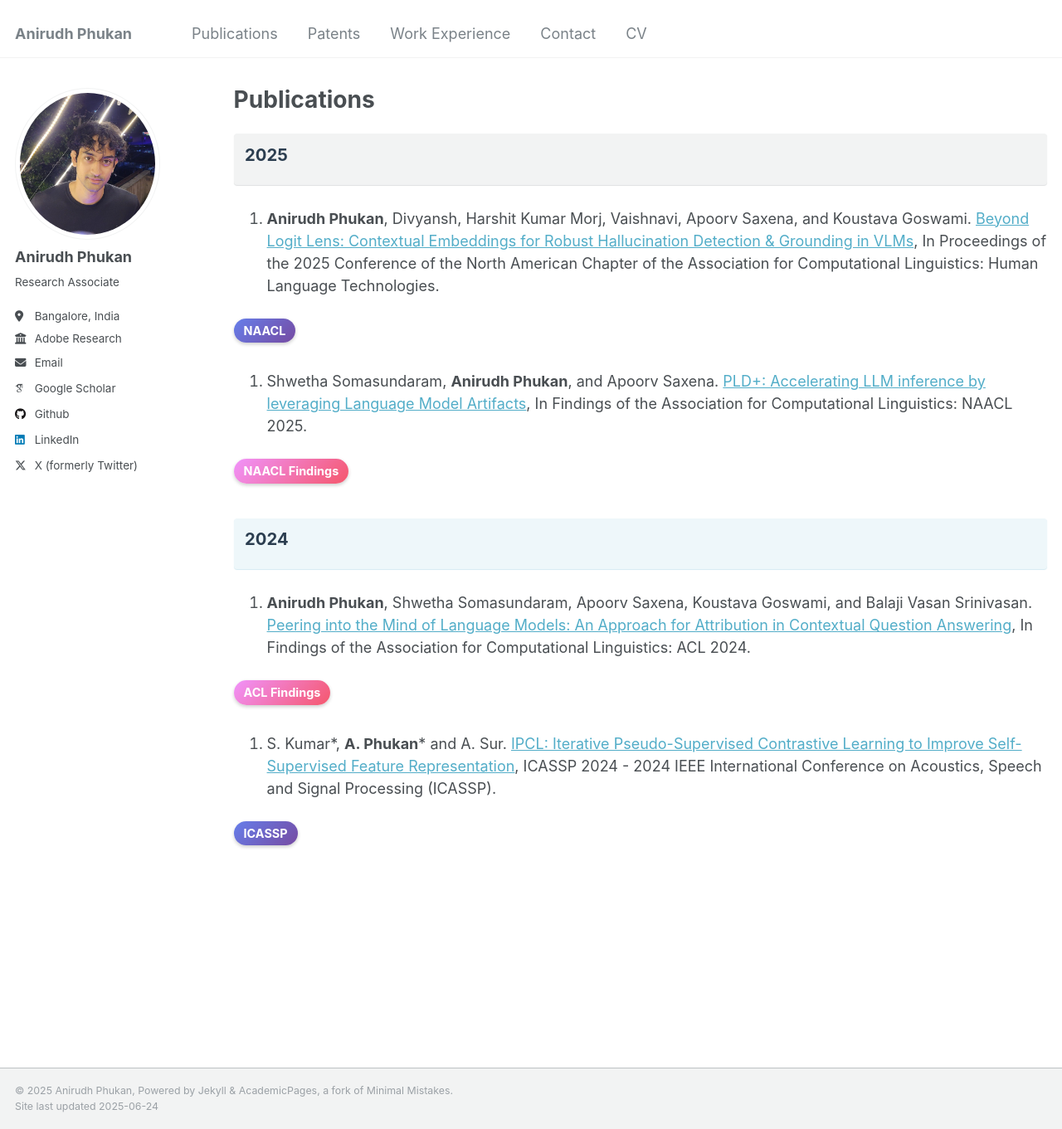
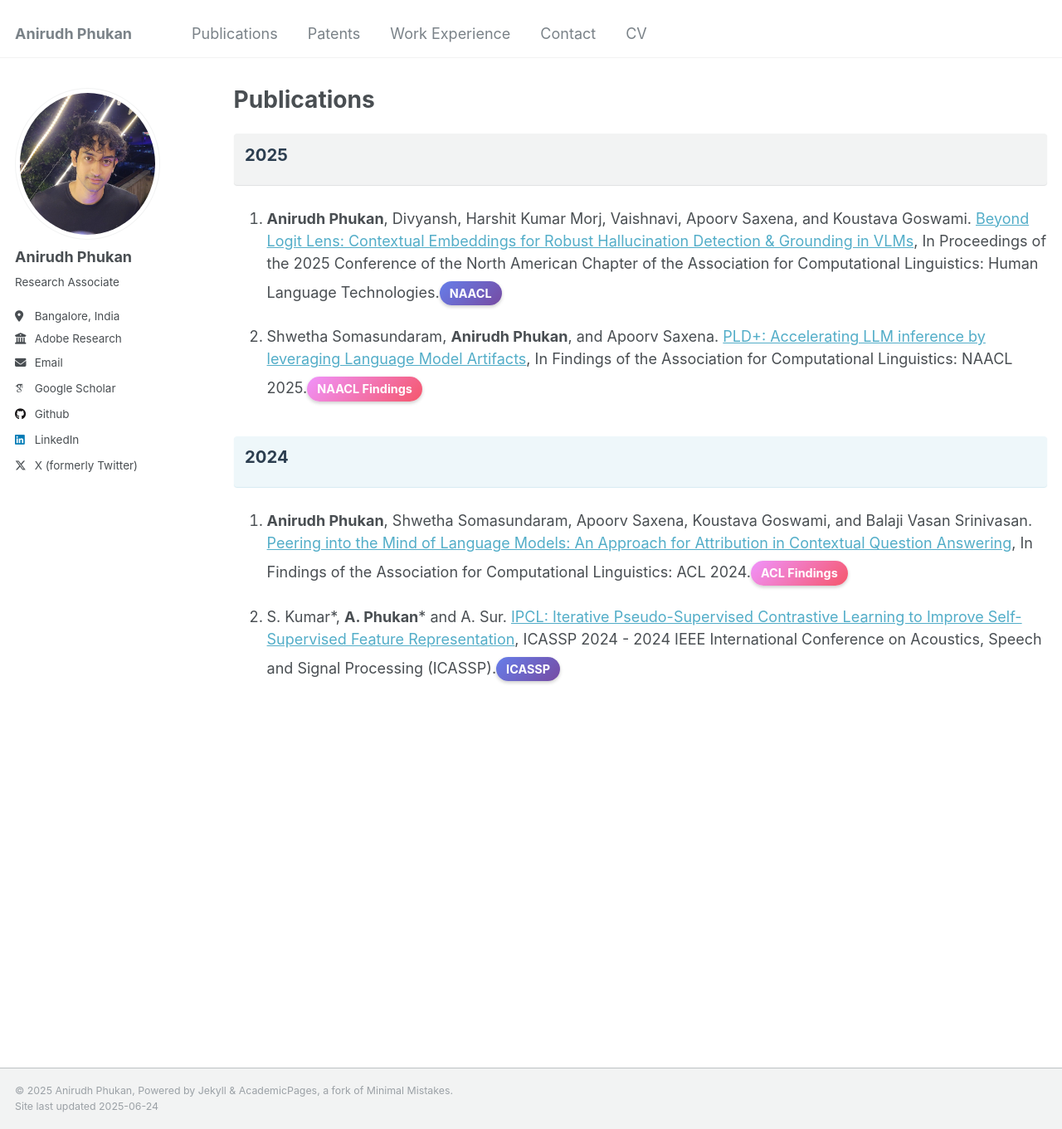
Before and after one commit to Anirudh-Phukan/Anirudh-Phukan.github.io, a Jekyll site: the page built from _pages/publications.md, in a window 1280 px wide and 1361 px high. Shown: the whole window at 83% size. Built offline with Jekyll 4.4.1, drawn with Linux system fonts in a browser that asks for light colours; some web fonts are replaced.

Commit message:
Updated publications

```diff
--- a/_pages/publications.md
+++ b/_pages/publications.md
@@ -29,25 +29,30 @@ author_profile: true
 <h3 style="margin-top: 0; text-align: left; font-size: 1.5em; color: #2c3e50;">2025</h3>
 </div>
 
-1. **Anirudh Phukan**, Divyansh, Harshit Kumar Morj, Vaishnavi, Apoorv Saxena, and Koustava Goswami. [Beyond Logit Lens: Contextual Embeddings for Robust Hallucination Detection & Grounding in VLMs](https://arxiv.org/abs/2411.19187), In Proceedings of the 2025 Conference of the North American Chapter of the Association for Computational Linguistics: Human Language Technologies.
+<ol>
+<li><strong>Anirudh Phukan</strong>, Divyansh, Harshit Kumar Morj, Vaishnavi, Apoorv Saxena, and Koustava Goswami. <a href="https://arxiv.org/abs/2411.19187">Beyond Logit Lens: Contextual Embeddings for Robust Hallucination Detection & Grounding in VLMs</a>, In Proceedings of the 2025 Conference of the North American Chapter of the Association for Computational Linguistics: Human Language Technologies.
 
 <div class="conference-banner">NAACL</div>
+</li>
 
-2. Shwetha Somasundaram, **Anirudh Phukan**, and Apoorv Saxena. [PLD+: Accelerating LLM inference by leveraging Language Model Artifacts](https://arxiv.org/abs/2412.01447), In Findings of the Association for Computational Linguistics: NAACL 2025.
+<li>Shwetha Somasundaram, <strong>Anirudh Phukan</strong>, and Apoorv Saxena. <a href="https://arxiv.org/abs/2412.01447">PLD+: Accelerating LLM inference by leveraging Language Model Artifacts</a>, In Findings of the Association for Computational Linguistics: NAACL 2025.
 
 <div class="conference-banner findings">NAACL Findings</div>
+</li>
+</ol>
 
 <div class="notice--info" markdown="1">
 <h3 style="margin-top: 0; text-align: left; font-size: 1.5em; color: #2c3e50;">2024</h3>
 </div>
 
-1. **Anirudh Phukan**, Shwetha Somasundaram, Apoorv Saxena, Koustava Goswami, and Balaji Vasan Srinivasan. [Peering into the Mind of Language Models: An Approach for Attribution in Contextual
-Question Answering](https://aclanthology.org/2024.findings-acl.682/), In Findings of the Association for Computational Linguistics: ACL 2024.
+<ol>
+<li><strong>Anirudh Phukan</strong>, Shwetha Somasundaram, Apoorv Saxena, Koustava Goswami, and Balaji Vasan Srinivasan. <a href="https://aclanthology.org/2024.findings-acl.682/">Peering into the Mind of Language Models: An Approach for Attribution in Contextual Question Answering</a>, In Findings of the Association for Computational Linguistics: ACL 2024.
 
 <div class="conference-banner findings">ACL Findings</div>
+</li>
 
-2. S. Kumar\*, **A. Phukan**\* and A. Sur. [IPCL: Iterative Pseudo-Supervised Contrastive Learning to
-Improve Self-Supervised Feature Representation](https://ieeexplore.ieee.org/abstract/document/10447607), ICASSP 2024 - 2024 IEEE International Conference
-on Acoustics, Speech and Signal Processing (ICASSP).
+<li>S. Kumar*, <strong>A. Phukan</strong>* and A. Sur. <a href="https://ieeexplore.ieee.org/abstract/document/10447607">IPCL: Iterative Pseudo-Supervised Contrastive Learning to Improve Self-Supervised Feature Representation</a>, ICASSP 2024 - 2024 IEEE International Conference on Acoustics, Speech and Signal Processing (ICASSP).
 
 <div class="conference-banner">ICASSP</div>
+</li>
+</ol>
```
